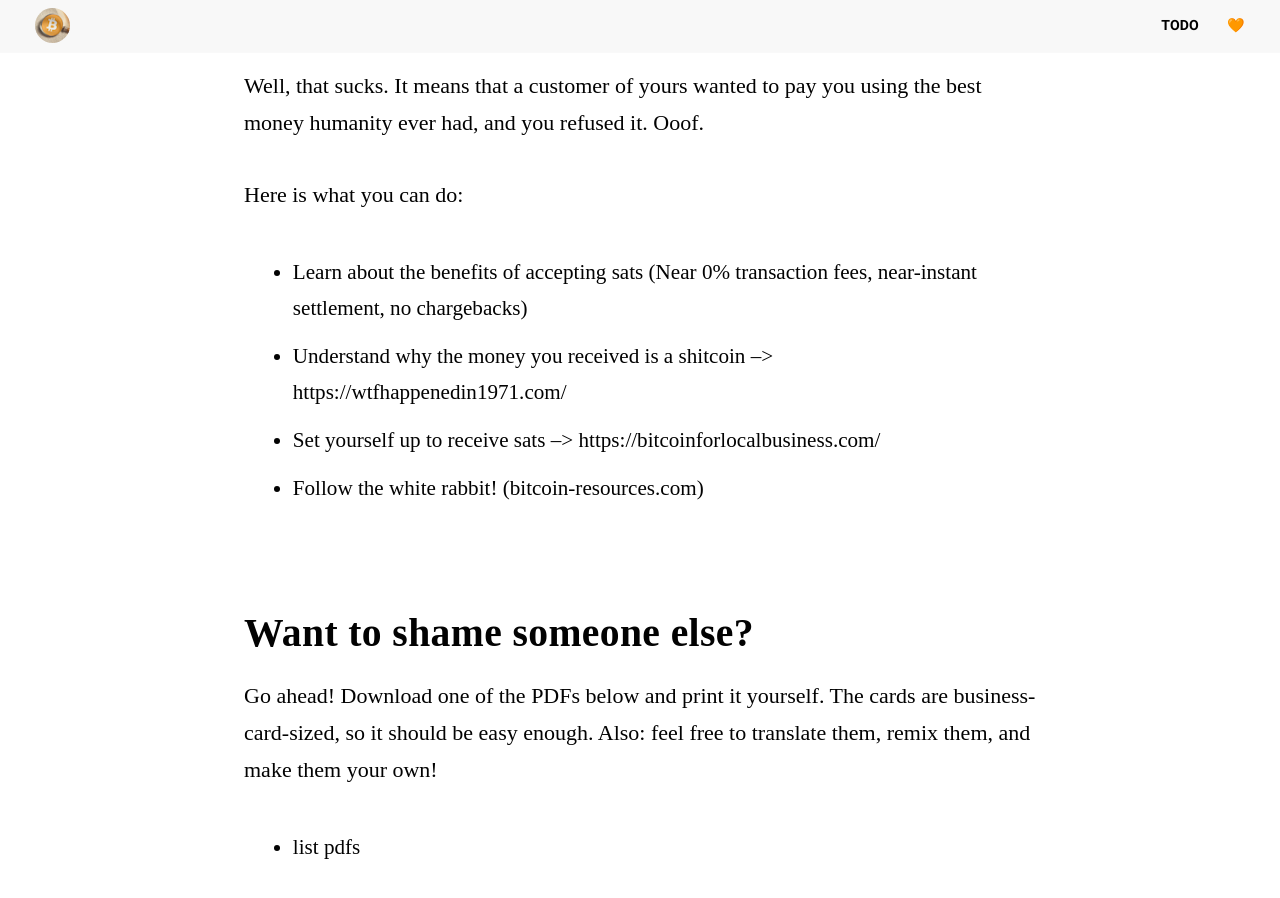
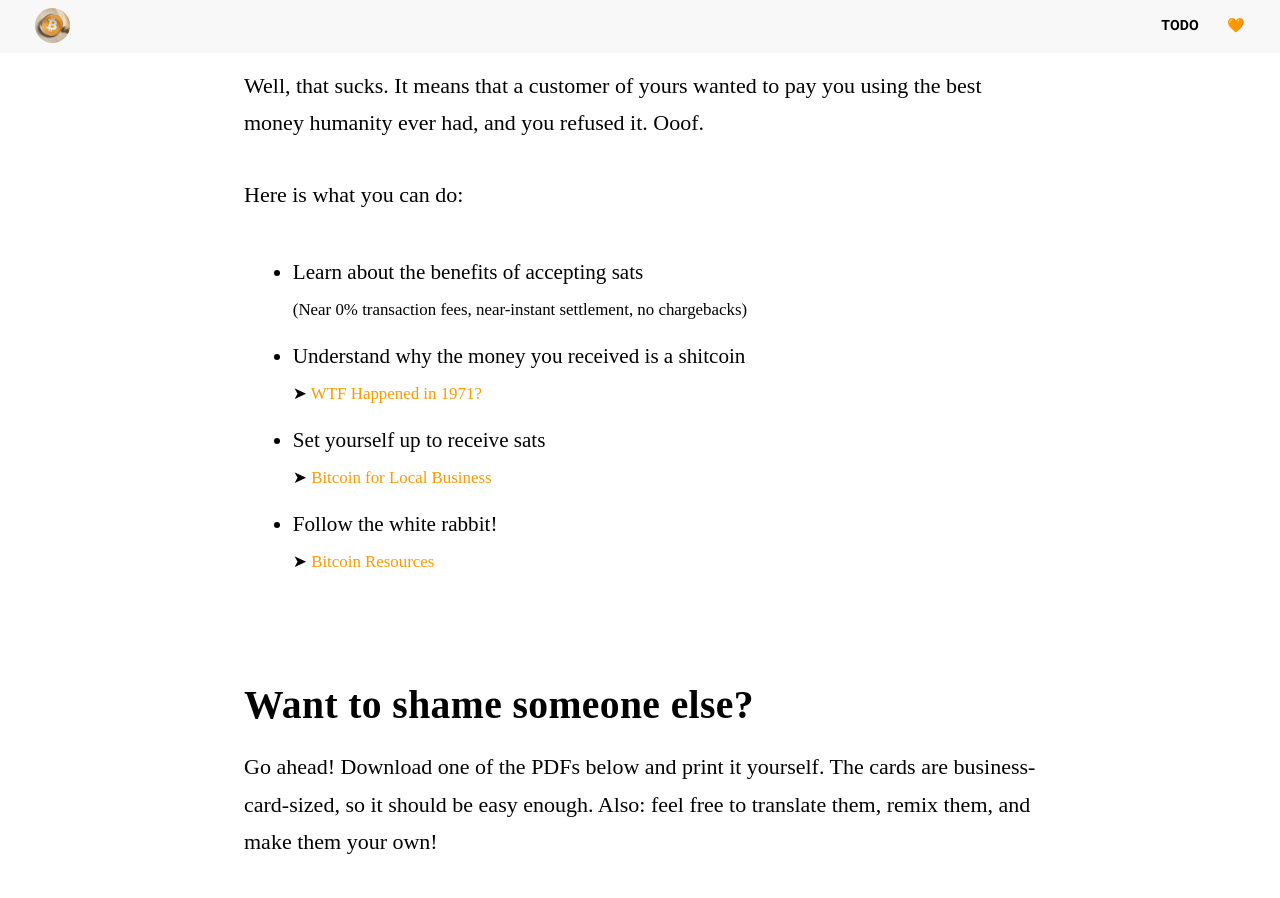
Before and after one commit to fuckingshitcoins/fuckingshitcoins.github.io, a Jekyll site: the page built from index.md, in a window 1280 px wide and 900 px high, scrolled down 740 px. Built offline with Jekyll 4.4.1, drawn with Linux system fonts in a browser that asks for light colours; nearby versions of some CDN libraries; some web fonts are replaced.

Commit message:
feat: add links to list

```diff
--- a/index.md
+++ b/index.md
@@ -12,10 +12,15 @@ Well, that sucks. It means that a customer of yours wanted to pay you using the
 
 Here is what you can do:
 
-- Learn about the benefits of accepting sats (Near 0% transaction fees, near-instant settlement, no chargebacks)
-- Understand why the money you received is a shitcoin --> https://wtfhappenedin1971.com/
-- Set yourself up to receive sats --> https://bitcoinforlocalbusiness.com/
-- Follow the white rabbit! (bitcoin-resources.com)
+- Learn about the benefits of accepting sats<br/>
+  <small>(Near 0% transaction fees, near-instant settlement, no chargebacks)</small>
+- Understand why the money you received is a shitcoin<br/>
+  <small>➤ [WTF Happened in 1971?](https://wtfhappenedin1971.com/)</small>
+- Set yourself up to receive sats<br/>
+  <small>➤ [Bitcoin for Local Business](https://bitcoinforlocalbusiness.com/)</small>
+- Follow the white rabbit!<br/>
+  <small>➤ [Bitcoin Resources](bitcoin-resources.com)</small>
+
 
 
 # Want to shame someone else?
```
